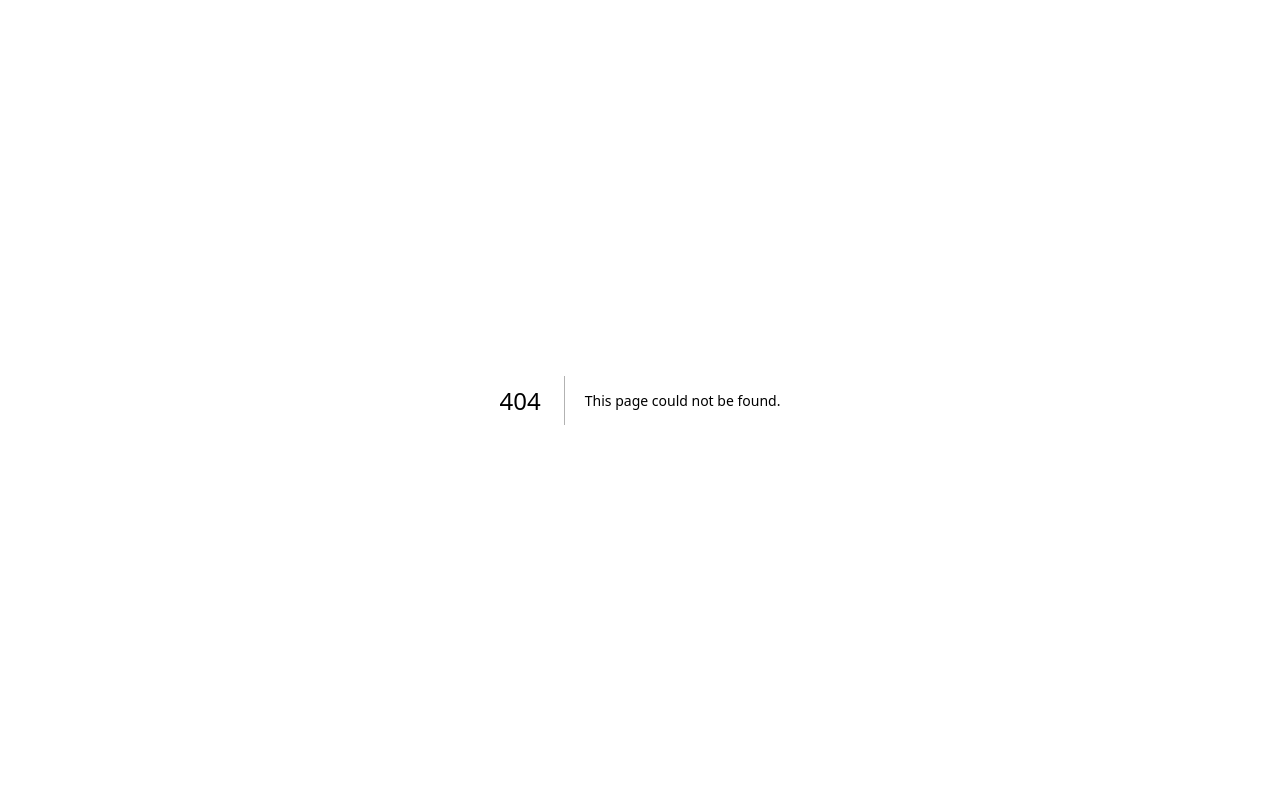
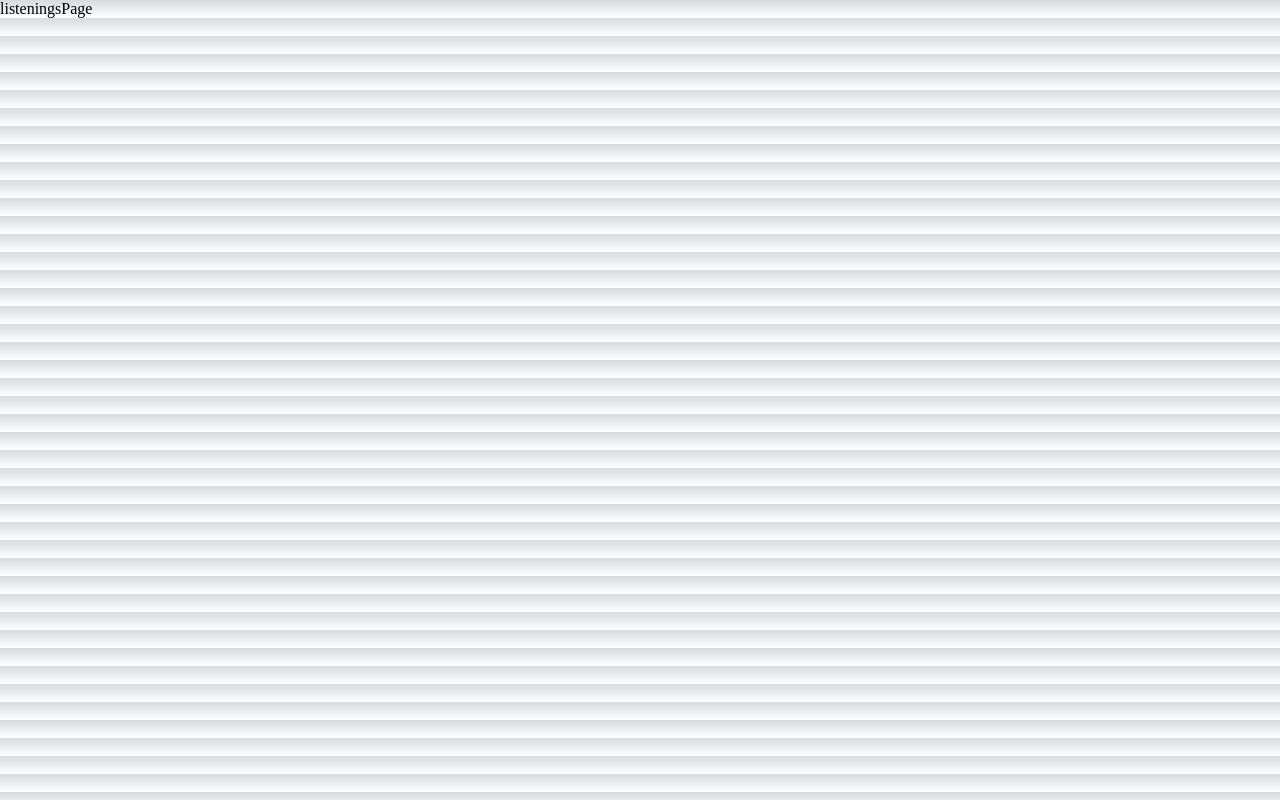
Before and after one commit to murad140/LetsGo, a Next.js app: page /listenings in a window 1280 px wide. Before the commit this address had no page. Built offline with nearby package versions, Linux system fonts and the light colour scheme.

Commit message:
Added Frame For Listenings Page

```diff
--- /dev/null
+++ b/src/app/listenings/page.tsx
@@ -0,0 +1,11 @@
+
+
+export default function ListeningsPage () {
+  return (
+    <div className="listeningsPage">
+
+      listeningsPage
+
+    </div>
+  )
+}
```
Also changed, not shown: src/app/listenings/[id].tsx (added, +10 -0 lines).
